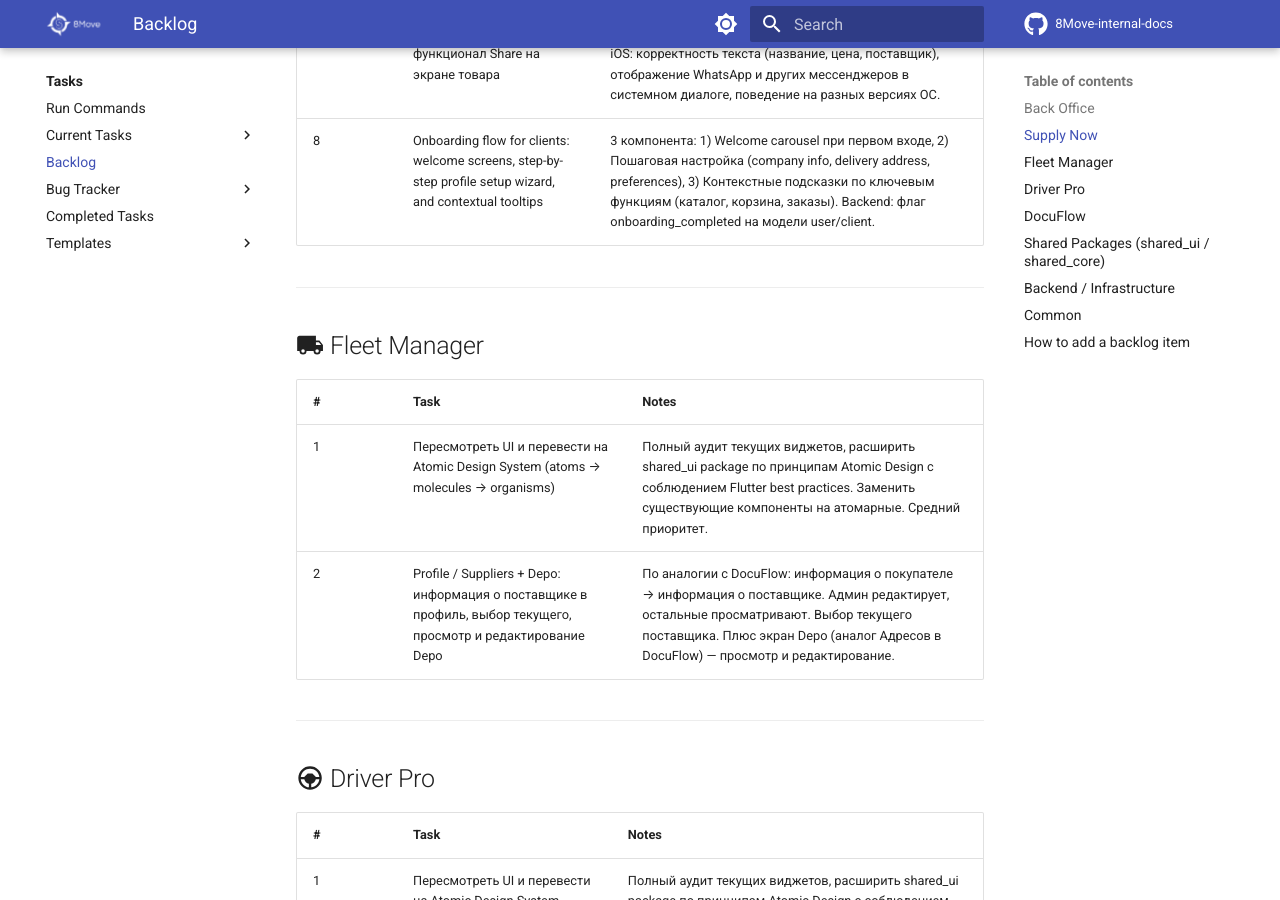
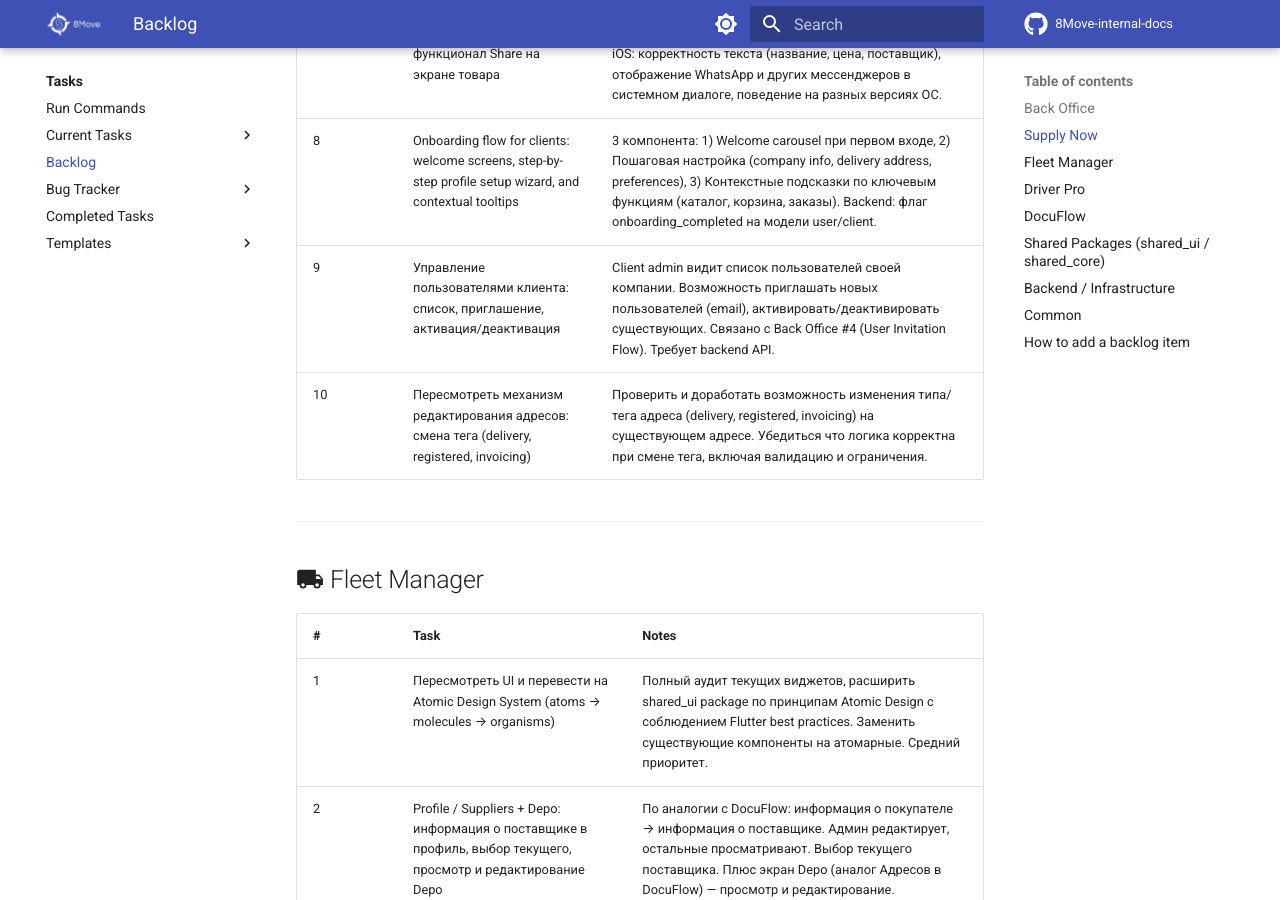
Before and after one commit to MaxShytov/8Move-internal-docs, an MkDocs documentation site: the page built from docs/tasks/backlog.md, in a window 1280 px wide and 900 px high, scrolled down 4377 px. Built offline with MkDocs 1.6.1 and Material for MkDocs 9.7.7, drawn with Linux system fonts in a browser that asks for light colours; comment, search, counter and statistics services are not loaded.

Commit message:
backlog: add user management and address tag editing to Supply Now
Co-Authored-By: Claude Opus 4.6 <noreply@anthropic.com>

```diff
--- a/docs/tasks/backlog.md
+++ b/docs/tasks/backlog.md
@@ -48,6 +48,8 @@ Ideas and planned tasks that are not yet in active development. When a task move
 | 6 | Включить нотификации для пользователя — push, in-app и email | Три канала уведомлений: push-уведомления, in-app нотификации (bell icon + unread count), email. Требует бэкенд-инфраструктуру для отправки и настройки предпочтений пользователя по каналам. Связано с Back Office #6 (Notification system overhaul). |
 | 7 | Протестировать функционал Share на экране товара | Проверить работу кнопки Share (share_plus) на Android и iOS: корректность текста (название, цена, поставщик), отображение WhatsApp и других мессенджеров в системном диалоге, поведение на разных версиях ОС. |
 | 8 | Onboarding flow for clients: welcome screens, step-by-step profile setup wizard, and contextual tooltips | 3 компонента: 1) Welcome carousel при первом входе, 2) Пошаговая настройка (company info, delivery address, preferences), 3) Контекстные подсказки по ключевым функциям (каталог, корзина, заказы). Backend: флаг onboarding_completed на модели user/client. |
+| 9 | Управление пользователями клиента: список, приглашение, активация/деактивация | Client admin видит список пользователей своей компании. Возможность приглашать новых пользователей (email), активировать/деактивировать существующих. Связано с Back Office #4 (User Invitation Flow). Требует backend API. |
+| 10 | Пересмотреть механизм редактирования адресов: смена тега (delivery, registered, invoicing) | Проверить и доработать возможность изменения типа/тега адреса (delivery, registered, invoicing) на существующем адресе. Убедиться что логика корректна при смене тега, включая валидацию и ограничения. |
 
 ---
 
```
